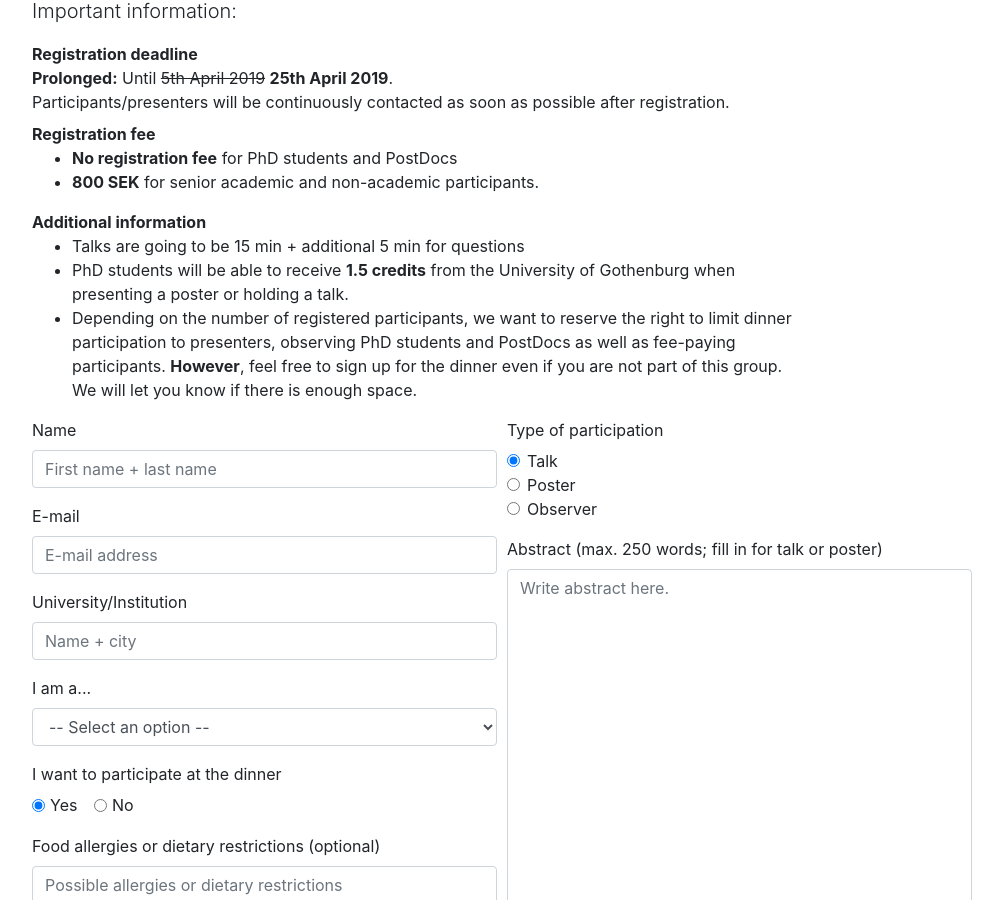
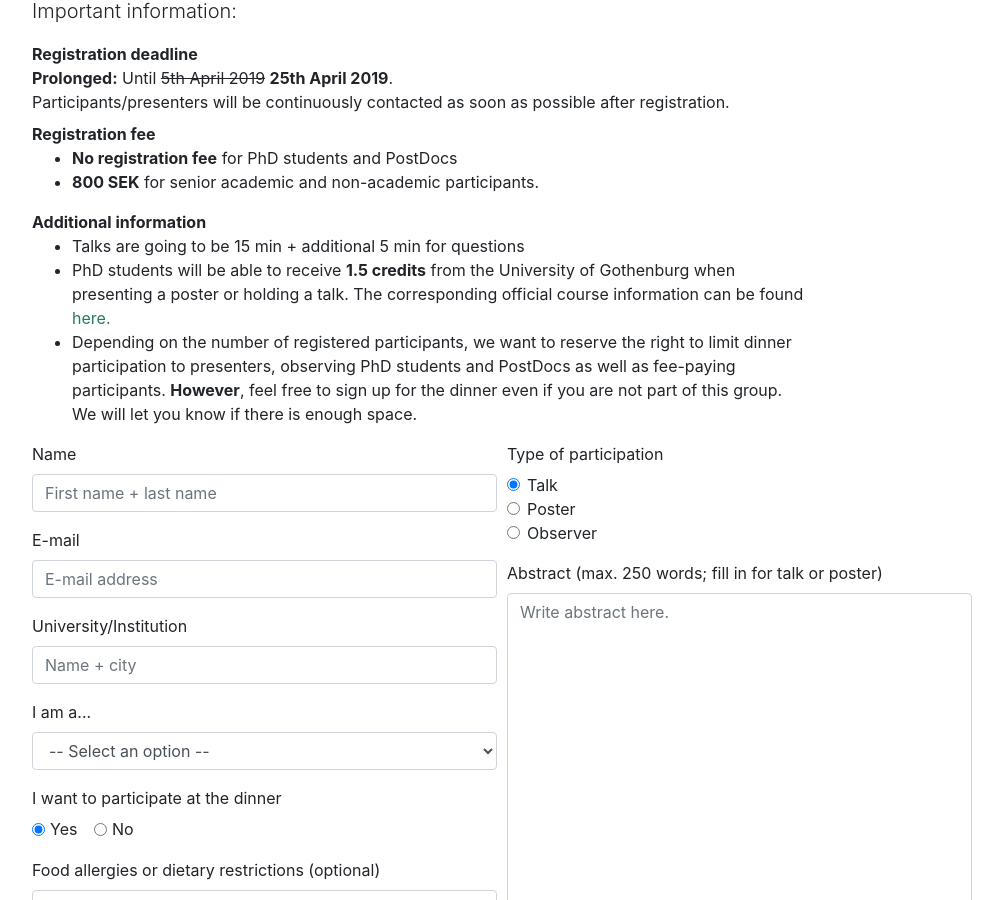
Before and after one commit to mbmworkshop/mbm, a Jekyll site: the page built from index.html, in a window 1280 px wide and 900 px high, scrolled down 10230 px. Shown: the whole window, without its empty margins (138-1141 px from the left). Built offline with Jekyll 4.4.1, drawn with Linux system fonts in a browser that asks for light colours; nearby versions of some CDN libraries.

Commit message:
Link to official course information

```diff
--- a/_includes/registration.html
+++ b/_includes/registration.html
@@ -29,7 +29,7 @@
       <dd>
         <ul>
           <li>Talks are going to be 15 min + additional 5 min for questions</li>
-          <li>PhD students will be able to receive <strong>1.5 credits</strong> from the University of Gothenburg when presenting a poster or holding a talk.</li>
+          <li>PhD students will be able to receive <strong>1.5 credits</strong> from the University of Gothenburg when presenting a poster or holding a talk. The corresponding official course information can be found <a target="_blank" href="https://science.gu.se/digitalAssets/1721/1721268_nfmv008-workshopmbm.pdf">here.</a></li>
           <li>Depending on the number of registered participants, we want to reserve the right to limit dinner participation to presenters, observing PhD students and PostDocs as well as fee-paying participants. <strong>However</strong>, feel free to sign up for the dinner even if you are not part of this group. We will let you know if there is enough space.</li>
         </ul>
       </dd>
```
